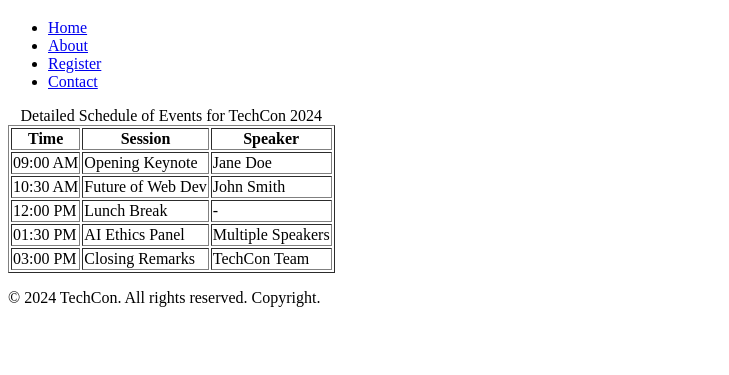
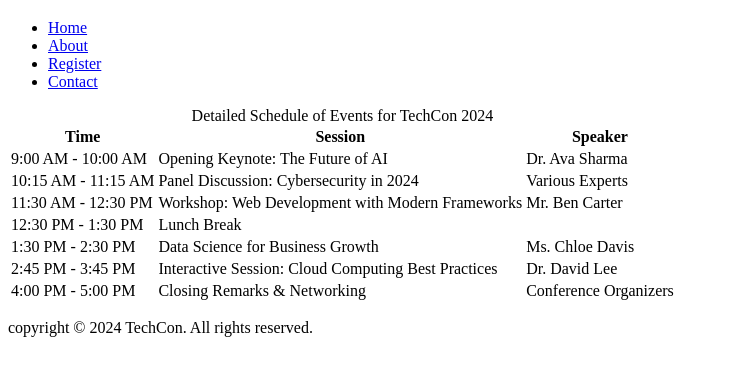
Before and after one commit to Immah94311/TechCon_HTML, a plain HTML site: page techcon_website/schedule.html in a window 1280 px wide. Shown: the part 61-436 px from the top of the page, without its empty margins (0-729 px from the left). Drawn offline with Linux system fonts and the light colour scheme.

Commit message:
Add schedule.html for TechCon 2024 homepage

```diff
--- a/techcon_website/schedule.html
+++ b/techcon_website/schedule.html
@@ -2,11 +2,10 @@
 <html lang="en">
 <head>
     <meta charset="UTF-8">
+    <meta name="viewport" content="width=device-width, initial-scale=1.0">
     <title>Schedule for TechCon 2024</title>
 </head>
 <body>
-
-  <!-- Header -->
     <header>
         <h1>Schedule for TechCon 2024</h1>
         <nav>
@@ -19,9 +18,8 @@
         </nav>
     </header>
 
-  <!-- Main Content -->
     <main>
-    <table border="1">
+        <table>
             <caption>Detailed Schedule of Events for TechCon 2024</caption>
             <thead>
                 <tr>
@@ -32,38 +30,46 @@
             </thead>
             <tbody>
                 <tr>
-          <td>09:00 AM</td>
-          <td>Opening Keynote</td>
-          <td>Jane Doe</td>
+                    <td>9:00 AM - 10:00 AM</td>
+                    <td>Opening Keynote: The Future of AI</td>
+                    <td>Dr. Ava Sharma</td>
                 </tr>
                 <tr>
-          <td>10:30 AM</td>
-          <td>Future of Web Dev</td>
-          <td>John Smith</td>
+                    <td>10:15 AM - 11:15 AM</td>
+                    <td>Panel Discussion: Cybersecurity in 2024</td>
+                    <td>Various Experts</td>
                 </tr>
                 <tr>
-          <td>12:00 PM</td>
-          <td>Lunch Break</td>
-          <td>-</td>
+                    <td>11:30 AM - 12:30 PM</td>
+                    <td>Workshop: Web Development with Modern Frameworks</td>
+                    <td>Mr. Ben Carter</td>
                 </tr>
                 <tr>
-          <td>01:30 PM</td>
-          <td>AI Ethics Panel</td>
-          <td>Multiple Speakers</td>
+                    <td>12:30 PM - 1:30 PM</td>
+                    <td>Lunch Break</td>
+                    <td></td>
                 </tr>
                 <tr>
-          <td>03:00 PM</td>
-          <td>Closing Remarks</td>
-          <td>TechCon Team</td>
+                    <td>1:30 PM - 2:30 PM</td>
+                    <td>Data Science for Business Growth</td>
+                    <td>Ms. Chloe Davis</td>
+                </tr>
+                <tr>
+                    <td>2:45 PM - 3:45 PM</td>
+                    <td>Interactive Session: Cloud Computing Best Practices</td>
+                    <td>Dr. David Lee</td>
+                </tr>
+                <tr>
+                    <td>4:00 PM - 5:00 PM</td>
+                    <td>Closing Remarks & Networking</td>
+                    <td>Conference Organizers</td>
                 </tr>
             </tbody>
         </table>
     </main>
 
-  <!-- Footer -->
     <footer>
-    <p>&copy; 2024 TechCon. All rights reserved. Copyright.</p>
+        <p>copyright &copy; 2024 TechCon. All rights reserved.</p>
     </footer>
-
 </body>
 </html>
```
Lines whose indentation alone changed are shown as unchanged.
